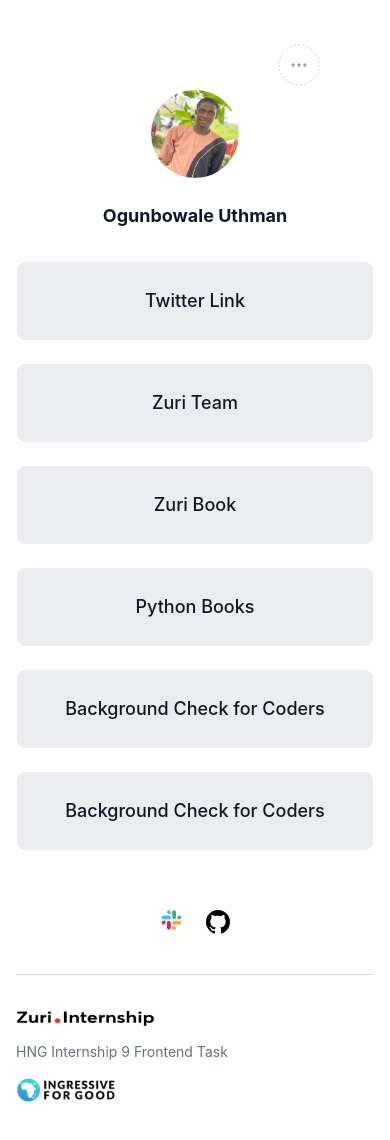
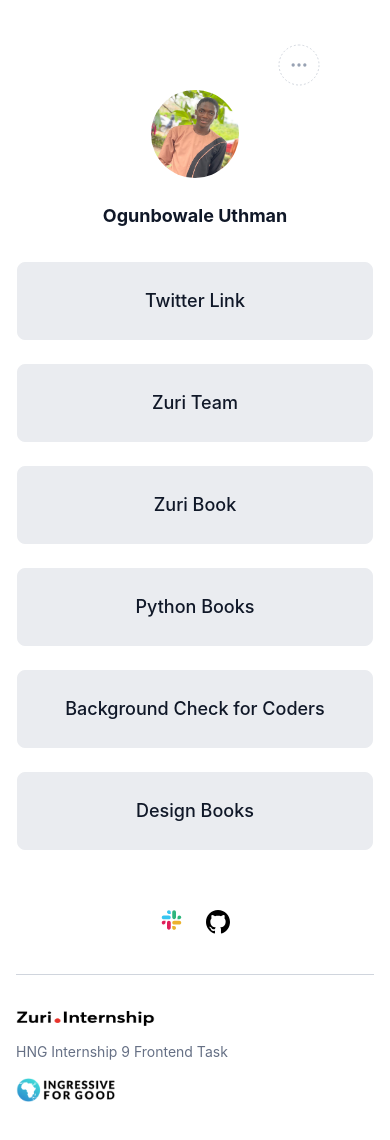
Before and after one commit to Hotmann/hng-project, a React (Create React App) app: page / in a window 390 px wide. Shown: the top 1140 px of the page. Built offline with nearby package versions, Linux system fonts and the light colour scheme.

Commit message:
button responsiveness

```diff
--- a/src/component/links/link/link.css
+++ b/src/component/links/link/link.css
@@ -13,8 +13,11 @@
   line-height: 28px;
   font-weight: 500;
   cursor: pointer;
-  box-shadow: 0 0 #0000;
   transition: all 0.5s cubic-bezier(0.17, 0.67, 0.68, 0.64);
+}
+.btn__link:hover {
+  transform: translate(-0.2%, -5%);
+  box-shadow: 0 0 10px #0b091859;
 }
 
 @media only screen and (max-width: 1024px) {
--- a/src/component/links/linkData.js
+++ b/src/component/links/linkData.js
@@ -27,7 +27,7 @@
   {
     id: "book__design",
     url: "https://books.zuri.team/design-rules",
-    btnName: "Background Check for Coders",
+    btnName: "Design Books",
   },
 ];
 
```
